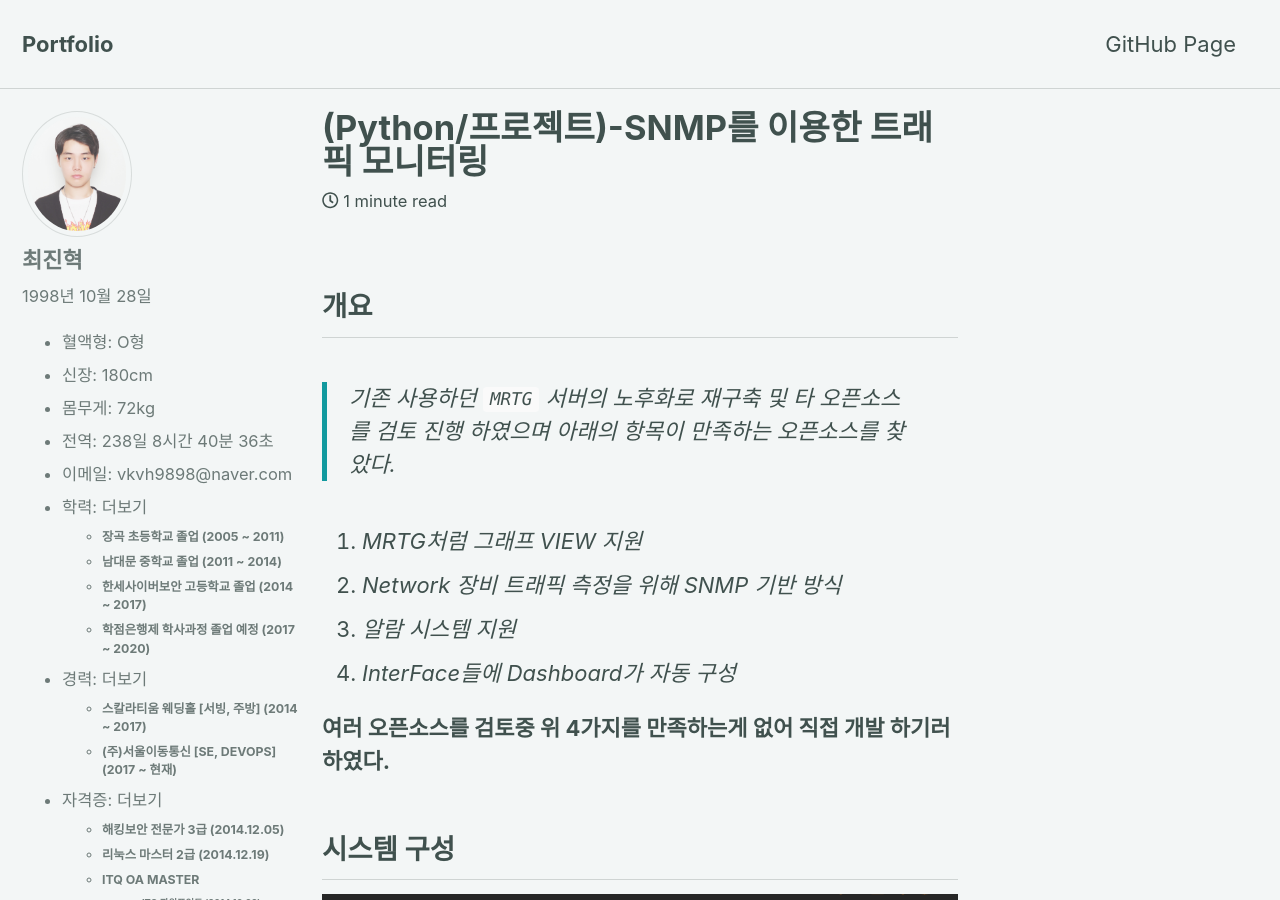
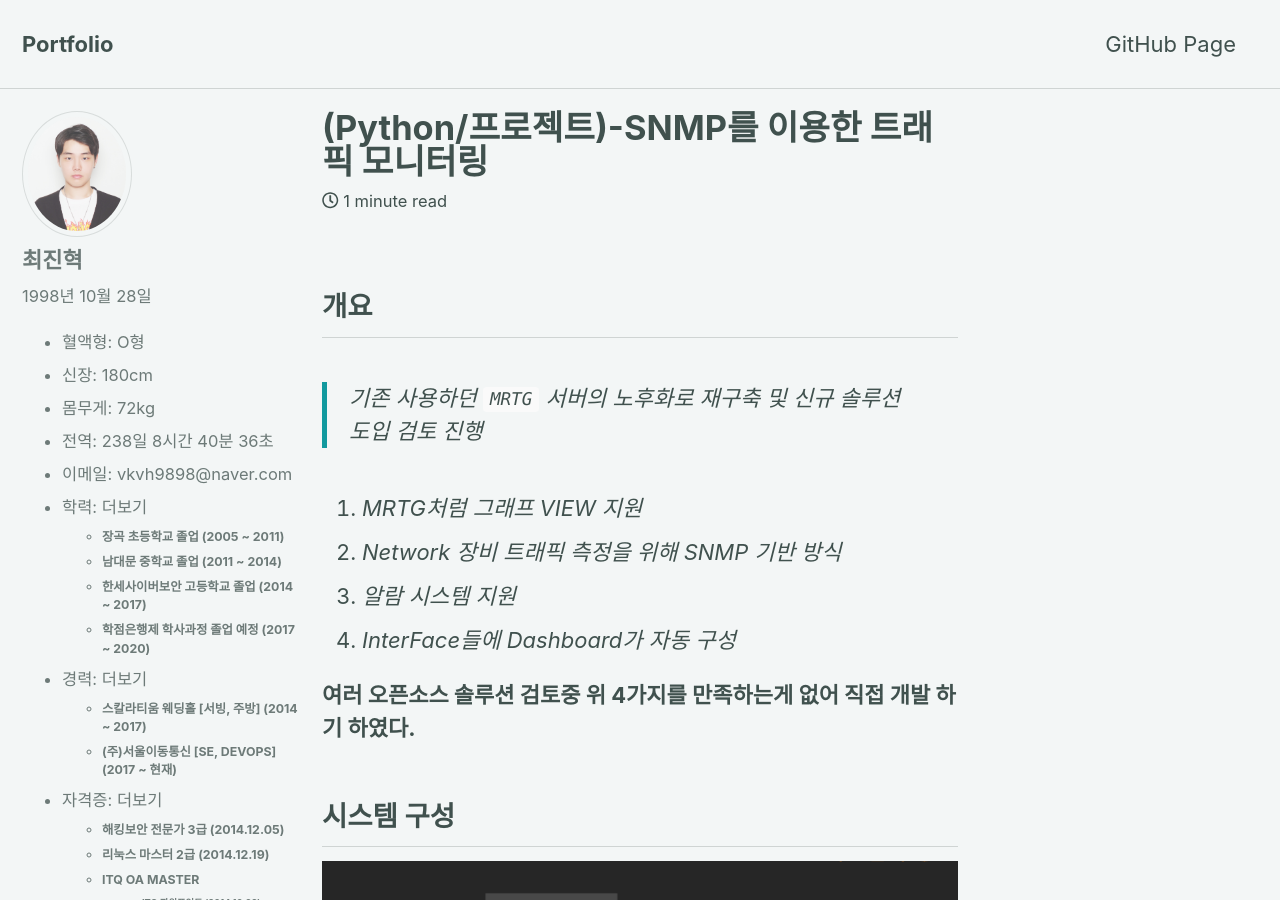
Before and after one commit to Tosi123/Tosi123.github.io, a Jekyll site: the page built from _posts/2019-04-09-Project1.md, in a window 1280 px wide and 900 px high. Built offline with Jekyll 4.4.1, drawn with Linux system fonts in a browser that asks for light colours; cached includes are drawn as plain includes; nearby versions of some CDN libraries.

Commit message:
단어 수정

```diff
--- a/_posts/2019-04-09-Project1.md
+++ b/_posts/2019-04-09-Project1.md
@@ -3,14 +3,14 @@ title : "(Python/프로젝트)-SNMP를 이용한 트래픽 모니터링"
 ---
 
 ## 개요
->기존 사용하던 `MRTG` 서버의 노후화로 재구축 및 타 오픈소스를 검토 진행 하였으며 아래의 항목이 만족하는 오픈소스를 찾았다.
+>기존 사용하던 `MRTG` 서버의 노후화로 재구축 및 신규 솔루션 도입 검토 진행
 
 1. _MRTG처럼 그래프 VIEW 지원_
 1. _Network 장비 트래픽 측정을 위해 SNMP 기반 방식_
 1. _알람 시스템 지원_
 1. _InterFace들에 Dashboard가 자동 구성_
 
-**여러 오픈소스를 검토중 위 4가지를 만족하는게 없어 직접 개발 하기러 하였다.**
+**여러 오픈소스 솔루션 검토중 위 4가지를 만족하는게 없어 직접 개발 하기 하였다.**
 
 ## 시스템 구성
 ![구조](https://raw.githubusercontent.com/Tosi123/Tosi123.github.io/master/assets/image/snmp_monitoring_system.png)
```
